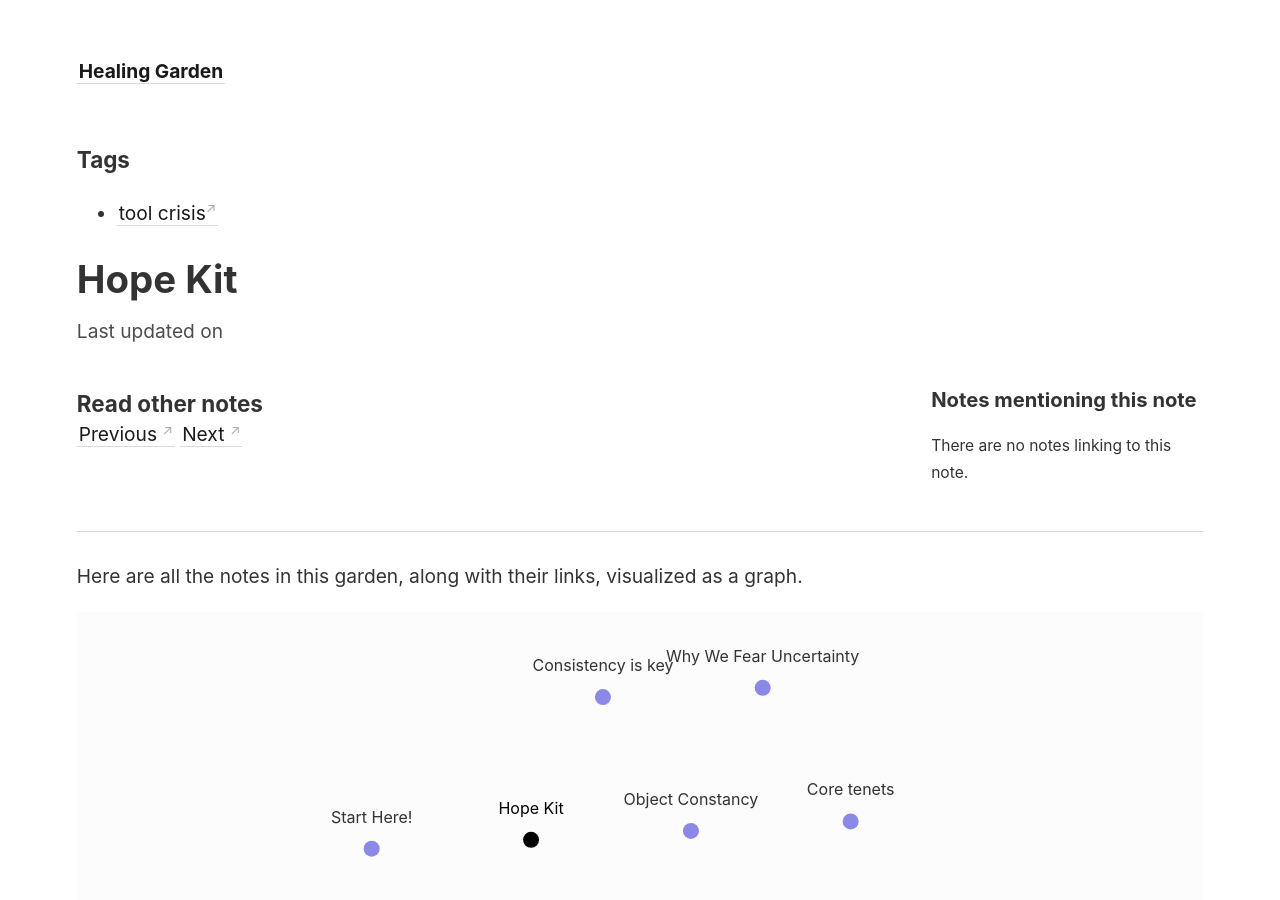
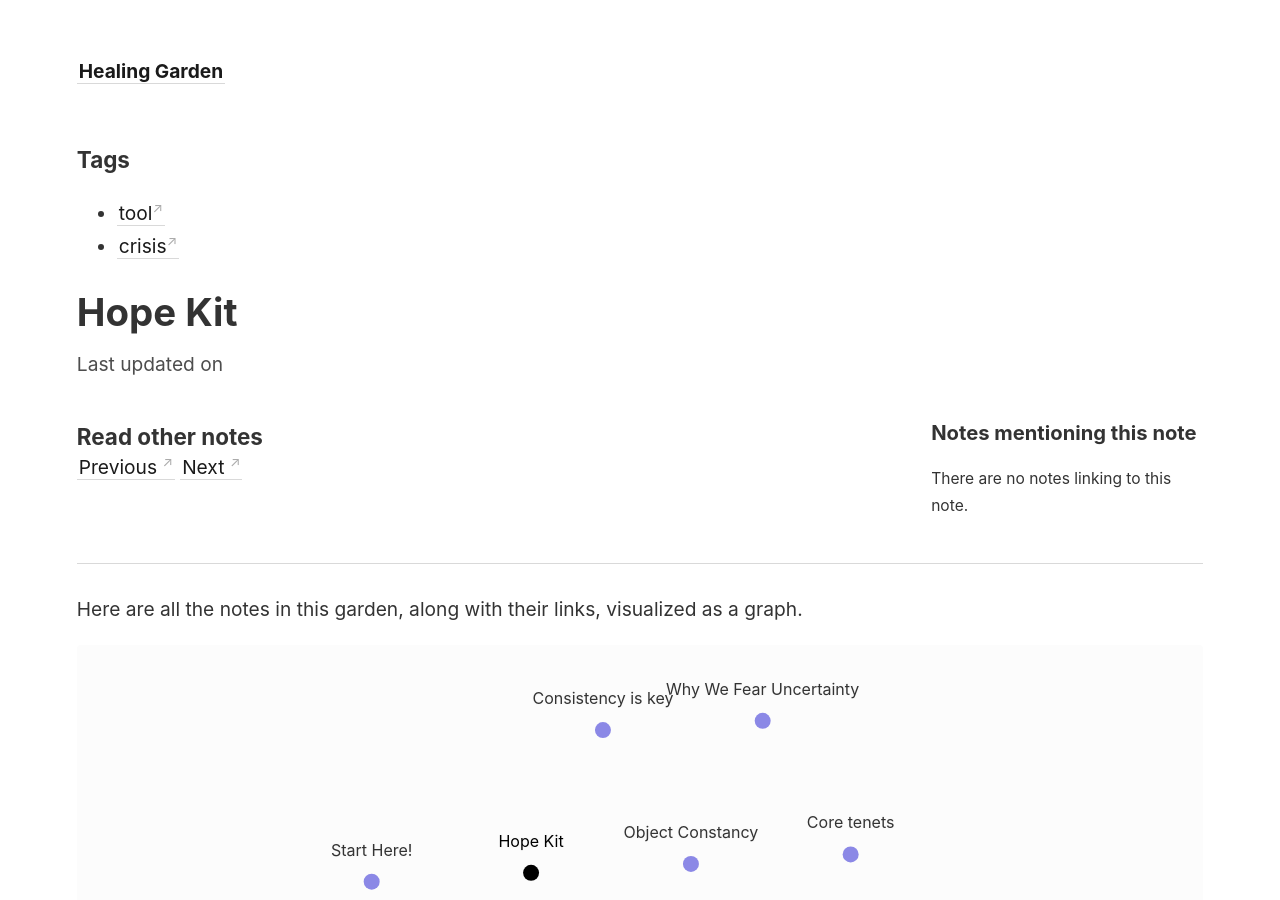
Before and after one commit to corvusdeinanis/couscous, a Jekyll site: the page built from _notes/Hope Kit.md, in a window 1280 px wide and 900 px high. Built offline with Jekyll 4.4.1, drawn with Linux system fonts in a browser that asks for light colours.

```diff
--- a/_notes/Hope Kit.md
+++ b/_notes/Hope Kit.md
@@ -1,4 +1,4 @@
 ---
 title: Hope Kit
-tag : tool crisis
+tag : [tool, crisis]
 ---
```
